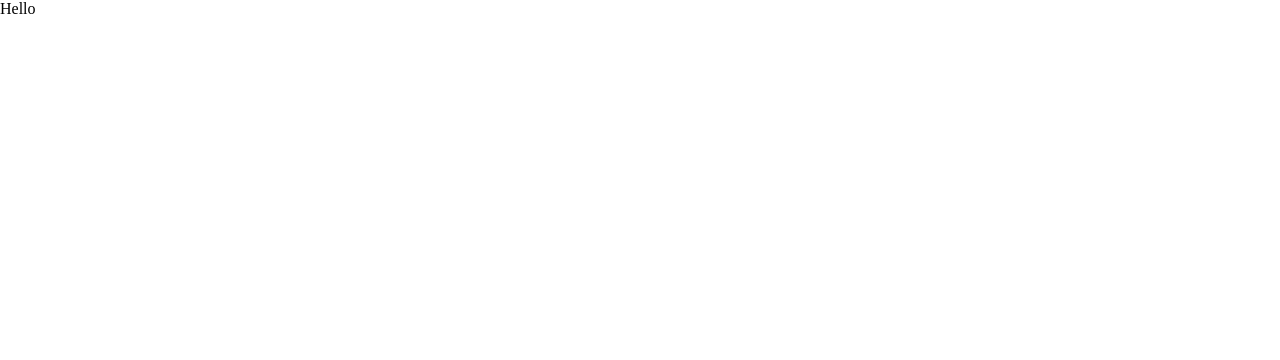
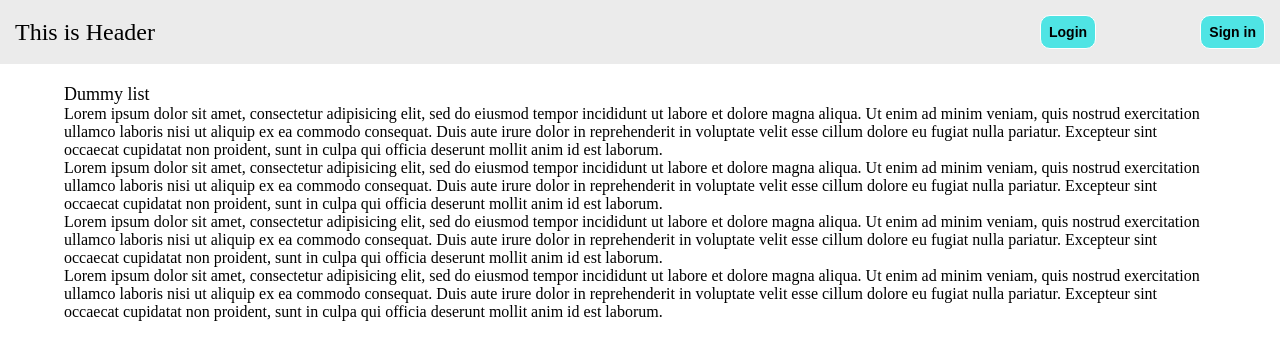
Before and after one commit to ShintaroTakahashi/storybook-with-figma, a Next.js app: page / in a window 1280 px wide. Shown: the top 360 px of the page. Built offline with nearby package versions, Linux system fonts and the light colour scheme.

Commit message:
feat: implement sample components
サンプルのコンポーネントとページをを作成

```diff
--- /dev/null
+++ b/components/templates/TestPage/atoms/Button/index.tsx
@@ -0,0 +1,18 @@
+import { ReactNode } from "react";
+import styled from "styled-components";
+
+type ButtonProps = {
+  ghost?: boolean; //何かしらパターンを切り替えられるものとする
+};
+
+// このジェネリクスの書き方が合っているのか分かっていない
+export const Button = styled.button.attrs<ButtonProps>(({ ghost }) => ({
+  type: "button",
+}))<ButtonProps>`
+  background-color: ${({ ghost }) => (ghost ? "#ffffff" : "#4fe4e4")};
+  padding: 8px;
+  border: solid 1px ${({ ghost }) => (ghost ? "#000000" : "#ffffff")};
+  border-radius: 10px;
+  font-size: 14px;
+  font-weight: 700;
+`;
--- /dev/null
+++ b/components/templates/TestPage/atoms/Title/index.tsx
@@ -0,0 +1,9 @@
+import styled from "styled-components";
+
+type TitleProps = {
+  size?: "large"; //何かしらサイズを切り替えられるものとする
+};
+
+export const Title = styled.h1<TitleProps>`
+  font-size: ${({ size }) => (size === "large" ? "24px" : "18px")};
+`;
--- /dev/null
+++ b/components/templates/TestPage/index.tsx
@@ -0,0 +1,36 @@
+import { FC } from "react";
+import { Title } from "./atoms/Title";
+import { Header } from "./molecules/Header";
+import { DummyContents } from "./molecules/DummyContents";
+import styled from "styled-components";
+
+type TestPageProps = {
+  isLogin: boolean;
+  onClickLogin: () => void;
+  onClickLogout: () => void;
+};
+
+export const TestPage: FC<TestPageProps> = ({
+  isLogin,
+  onClickLogin,
+  onClickLogout,
+}) => {
+  return (
+    <>
+      <Header
+        isLogin={isLogin}
+        onClickLogin={onClickLogin}
+        onClickLogout={onClickLogout}
+      />
+      <Container>
+        <Title>Dummy list</Title>
+        <DummyContents />
+      </Container>
+    </>
+  );
+};
+
+const Container = styled.div`
+  width: 90%;
+  margin: 20px auto 0;
+`;
--- /dev/null
+++ b/components/templates/TestPage/molecules/DummyContents/index.tsx
@@ -0,0 +1,43 @@
+// ダミー用のテキスト。この部分のFigmaデータは作っていない
+export const DummyContents = () => {
+  return (
+    <ul>
+      <li>
+        Lorem ipsum dolor sit amet, consectetur adipisicing elit, sed do eiusmod
+        tempor incididunt ut labore et dolore magna aliqua. Ut enim ad minim
+        veniam, quis nostrud exercitation ullamco laboris nisi ut aliquip ex ea
+        commodo consequat. Duis aute irure dolor in reprehenderit in voluptate
+        velit esse cillum dolore eu fugiat nulla pariatur. Excepteur sint
+        occaecat cupidatat non proident, sunt in culpa qui officia deserunt
+        mollit anim id est laborum.
+      </li>
+      <li>
+        Lorem ipsum dolor sit amet, consectetur adipisicing elit, sed do eiusmod
+        tempor incididunt ut labore et dolore magna aliqua. Ut enim ad minim
+        veniam, quis nostrud exercitation ullamco laboris nisi ut aliquip ex ea
+        commodo consequat. Duis aute irure dolor in reprehenderit in voluptate
+        velit esse cillum dolore eu fugiat nulla pariatur. Excepteur sint
+        occaecat cupidatat non proident, sunt in culpa qui officia deserunt
+        mollit anim id est laborum.
+      </li>
+      <li>
+        Lorem ipsum dolor sit amet, consectetur adipisicing elit, sed do eiusmod
+        tempor incididunt ut labore et dolore magna aliqua. Ut enim ad minim
+        veniam, quis nostrud exercitation ullamco laboris nisi ut aliquip ex ea
+        commodo consequat. Duis aute irure dolor in reprehenderit in voluptate
+        velit esse cillum dolore eu fugiat nulla pariatur. Excepteur sint
+        occaecat cupidatat non proident, sunt in culpa qui officia deserunt
+        mollit anim id est laborum.
+      </li>
+      <li>
+        Lorem ipsum dolor sit amet, consectetur adipisicing elit, sed do eiusmod
+        tempor incididunt ut labore et dolore magna aliqua. Ut enim ad minim
+        veniam, quis nostrud exercitation ullamco laboris nisi ut aliquip ex ea
+        commodo consequat. Duis aute irure dolor in reprehenderit in voluptate
+        velit esse cillum dolore eu fugiat nulla pariatur. Excepteur sint
+        occaecat cupidatat non proident, sunt in culpa qui officia deserunt
+        mollit anim id est laborum.
+      </li>
+    </ul>
+  );
+};
--- /dev/null
+++ b/components/templates/TestPage/molecules/Header/index.tsx
@@ -0,0 +1,50 @@
+import React, { FC } from "react";
+import styled from "styled-components";
+import { Button } from "../../atoms/Button";
+import { Title } from "../../atoms/Title";
+
+type HeaderProps = {
+  isLogin: boolean;
+  onClickLogin: () => void;
+  onClickLogout: () => void;
+};
+
+export const Header: FC<HeaderProps> = ({
+  isLogin,
+  onClickLogin,
+  onClickLogout,
+}) => {
+  return (
+    <StyledHeader>
+      <Title size="large">This is Header </Title>
+      {isLogin ? (
+        <ButtonWrapper>
+          <span>Welcome!</span>
+          <Button onClick={onClickLogout} ghost>
+            Logout
+          </Button>
+        </ButtonWrapper>
+      ) : (
+        <ButtonWrapper>
+          <Button onClick={onClickLogin}>Login</Button>
+          <Button onClick={onClickLogin}>Sign in</Button>
+        </ButtonWrapper>
+      )}
+    </StyledHeader>
+  );
+};
+
+const StyledHeader = styled.header`
+  display: flex;
+  justify-content: space-between;
+  align-items: center;
+  padding: 15px;
+  background-color: #ebebeb;
+`;
+
+const ButtonWrapper = styled.div`
+  display: flex;
+  justify-content: space-between;
+  align-items: center;
+  min-width: 18%;
+`;
--- a/pages/index.tsx
+++ b/pages/index.tsx
@@ -1,7 +1,26 @@
 import type { NextPage } from "next";
+import { useState } from "react";
+import { TestPage } from "../components/templates/TestPage";
 
 const Home: NextPage = () => {
-  return <div>Hello</div>;
+  // 確認用のstate
+  const [isLogin, setIsLogin] = useState(false);
+
+  const onClickLogin = () => {
+    setIsLogin(true);
+  };
+
+  const onClickLogout = () => {
+    setIsLogin(false);
+  };
+
+  return (
+    <TestPage
+      isLogin={isLogin}
+      onClickLogin={onClickLogin}
+      onClickLogout={onClickLogout}
+    />
+  );
 };
 
 export default Home;
```
